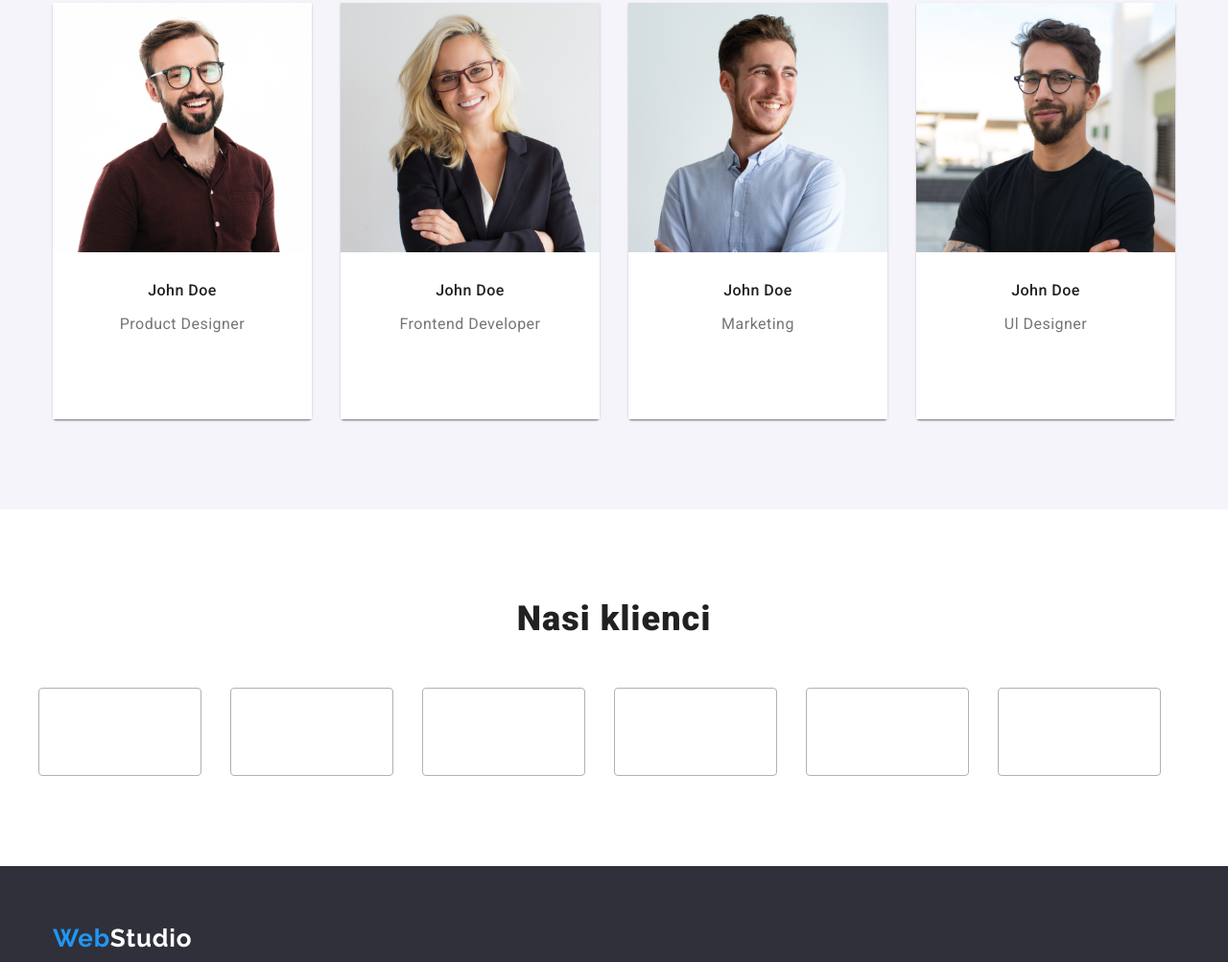
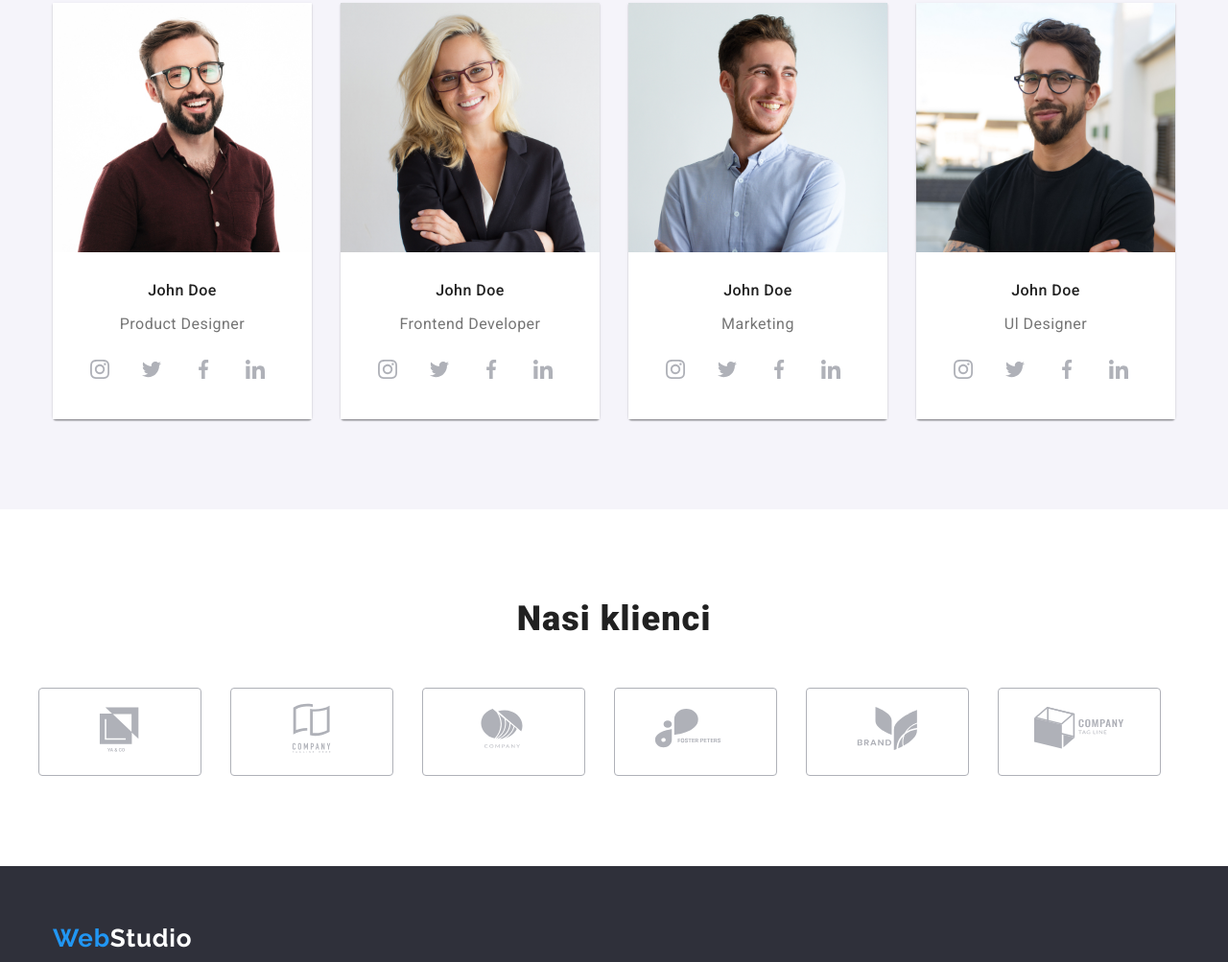
Before and after one commit to ewa-domanska/goit-markup-hw-04, a plain HTML site: page index.html in a window 1280 px wide. Shown: the part 1797-2800 px from the top of the page at 96% size. Drawn offline with nearby package versions, Linux system fonts and the light colour scheme; the site is published under a folder, as on GitHub Pages, so addresses that start at the root find nothing.

Commit message:
shortened icons href

```diff
--- a/index.html
+++ b/index.html
@@ -36,7 +36,7 @@
                     <li>
                         <div class="contact-items">
                             <svg class="boxes-icons-data" width="16px" height="12px">
-                                <use href="/goit-markup-hw-04/images/icons.svg#icon-envelope">
+                                <use href="images/icons.svg#icon-envelope">
                                 </use>
                             </svg>
                             <a class="contact-data link" href="tel:+48111111111">+48 111 111 111</a>
@@ -45,7 +45,7 @@
                     <li>
                         <div class="contact-items">
                             <svg class="boxes-icons-data" width="10px" height="16px">
-                                <use href="/goit-markup-hw-04/images/icons.svg#icon-smartphone">
+                                <use href="images/icons.svg#icon-smartphone">
                                 </use>
                             </svg>
                             <a class="contact-data link" href="mailto:info@devstudio.com">info@devstudio.com</a>
@@ -71,7 +71,7 @@
                         <li>
                             <div class="icon-wrapper">
                                 <svg class="boxes-icons" width="70px" height="70px">
-                                    <use href="/goit-markup-hw-04/images/icons.svg#icon-antenna-1">
+                                    <use href="images/icons.svg#icon-antenna-1">
                                     </use>
                                 </svg>
                             </div>
@@ -83,7 +83,7 @@
                         <li>
                             <div class="icon-wrapper">
                                 <svg class="boxes-icons" width="70px" height="70px">
-                                    <use href="/goit-markup-hw-04/images/icons.svg#icon-clock-1">
+                                    <use href="images/icons.svg#icon-clock-1">
                                     </use>
                                 </svg>
                             </div>
@@ -94,7 +94,7 @@
                         <li>
                             <div class="icon-wrapper">
                                 <svg class="boxes-icons" width="70px" height="70px">
-                                    <use href="/goit-markup-hw-04/images/icons.svg#icon-diagram-1">
+                                    <use href="images/icons.svg#icon-diagram-1">
                                     </use>
                                 </svg>
                             </div>
@@ -106,7 +106,7 @@
                         <li>
                             <div class="icon-wrapper">
                                 <svg class="boxes-icons" width="70px" height="70px">
-                                    <use href="/goit-markup-hw-04/images/icons.svg#icon-astronaut-1">
+                                    <use href="images/icons.svg#icon-astronaut-1">
                                     </use>
                                 </svg>
                             </div>
@@ -146,14 +146,14 @@
                                     <li class="social-list-item link">
                                         <a class="social-list-link" href="#">
                                             <svg class="social-icon" width="20px" height="20px">
-                                                <use href="/goit-markup-hw-04/images/icons.svg#icon-instagram"></use>
+                                                <use href="images/icons.svg#icon-instagram"></use>
                                             </svg>
                                         </a>
                                     </li>
                                     <li class="social-list-item link">
                                         <a class="social-list-link" href="#">
                                             <svg class="social-icon" width="20px" height="20px">
-                                                <use href="/goit-markup-hw-04/images/icons.svg#icon-twitter">
+                                                <use href="images/icons.svg#icon-twitter">
                                                 </use>
                                             </svg>
                                         </a>
@@ -161,7 +161,7 @@
                                     <li class="social-list-item link">
                                         <a class="social-list-link" href="#">
                                             <svg class="social-icon" width="20px" height="20px">
-                                                <use href="/goit-markup-hw-04/images/icons.svg#icon-facebook">
+                                                <use href="images/icons.svg#icon-facebook">
                                                 </use>
                                             </svg>
                                         </a>
@@ -169,7 +169,7 @@
                                     <li class="social-list-item link">
                                         <a class="social-list-link" href="#">
                                             <svg class="social-icon" width="20px" height="20px">
-                                                <use href="/goit-markup-hw-04/images/icons.svg#icon-linkedin">
+                                                <use href="images/icons.svg#icon-linkedin">
                                                 </use>
                                             </svg>
                                         </a>
@@ -187,14 +187,14 @@
                                     <li class="social-list-item link">
                                         <a class="social-list-link" href="#">
                                             <svg class="social-icon" width="20px" height="20px">
-                                                <use href="/goit-markup-hw-04/images/icons.svg#icon-instagram"></use>
+                                                <use href="images/icons.svg#icon-instagram"></use>
                                             </svg>
                                         </a>
                                     </li>
                                     <li class="social-list-item link">
                                         <a class="social-list-link" href="#">
                                             <svg class="social-icon" width="20px" height="20px">
-                                                <use href="/goit-markup-hw-04/images/icons.svg#icon-twitter">
+                                                <use href="images/icons.svg#icon-twitter">
                                                 </use>
                                             </svg>
                                         </a>
@@ -202,7 +202,7 @@
                                     <li class="social-list-item link">
                                         <a class="social-list-link" href="#">
                                             <svg class="social-icon" width="20px" height="20px">
-                                                <use href="/goit-markup-hw-04/images/icons.svg#icon-facebook">
+                                                <use href="images/icons.svg#icon-facebook">
                                                 </use>
                                             </svg>
                                         </a>
@@ -210,7 +210,7 @@
                                     <li class="social-list-item link">
                                         <a class="social-list-link" href="#">
                                             <svg class="social-icon" width="20px" height="20px">
-                                                <use href="/goit-markup-hw-04/images/icons.svg#icon-linkedin">
+                                                <use href="images/icons.svg#icon-linkedin">
                                                 </use>
                                             </svg>
                                         </a>
@@ -227,14 +227,14 @@
                                     <li class="social-list-item link">
                                         <a class="social-list-link" href="#">
                                             <svg class="social-icon" width="20px" height="20px">
-                                                <use href="/goit-markup-hw-04/images/icons.svg#icon-instagram"></use>
+                                                <use href="images/icons.svg#icon-instagram"></use>
                                             </svg>
                                         </a>
                                     </li>
                                     <li class="social-list-item link">
                                         <a class="social-list-link" href="#">
                                             <svg class="social-icon" width="20px" height="20px">
-                                                <use href="/goit-markup-hw-04/images/icons.svg#icon-twitter">
+                                                <use href="images/icons.svg#icon-twitter">
                                                 </use>
                                             </svg>
                                         </a>
@@ -242,7 +242,7 @@
                                     <li class="social-list-item link">
                                         <a class="social-list-link" href="#">
                                             <svg class="social-icon" width="20px" height="20px">
-                                                <use href="/goit-markup-hw-04/images/icons.svg#icon-facebook">
+                                                <use href="images/icons.svg#icon-facebook">
                                                 </use>
                                             </svg>
                                         </a>
@@ -250,7 +250,7 @@
                                     <li class="social-list-item link">
                                         <a class="social-list-link" href="#">
                                             <svg class="social-icon" width="20px" height="20px">
-                                                <use href="/goit-markup-hw-04/images/icons.svg#icon-linkedin">
+                                                <use href="images/icons.svg#icon-linkedin">
                                                 </use>
                                             </svg>
                                         </a>
@@ -267,14 +267,14 @@
                                     <li class="social-list-item link">
                                         <a class="social-list-link" href="#">
                                             <svg class="social-icon" width="20px" height="20px">
-                                                <use href="/goit-markup-hw-04/images/icons.svg#icon-instagram"></use>
+                                                <use href="images/icons.svg#icon-instagram"></use>
                                             </svg>
                                         </a>
                                     </li>
                                     <li class="social-list-item link">
                                         <a class="social-list-link" href="#">
                                             <svg class="social-icon" width="20px" height="20px">
-                                                <use href="/goit-markup-hw-04/images/icons.svg#icon-twitter">
+                                                <use href="images/icons.svg#icon-twitter">
                                                 </use>
                                             </svg>
                                         </a>
@@ -282,7 +282,7 @@
                                     <li class="social-list-item link">
                                         <a class="social-list-link" href="#">
                                             <svg class="social-icon" width="20px" height="20px">
-                                                <use href="/goit-markup-hw-04/images/icons.svg#icon-facebook">
+                                                <use href="images/icons.svg#icon-facebook">
                                                 </use>
                                             </svg>
                                         </a>
@@ -290,7 +290,7 @@
                                     <li class="social-list-item link">
                                         <a class="social-list-link" href="#">
                                             <svg class="social-icon" width="20px" height="20px">
-                                                <use href="/goit-markup-hw-04/images/icons.svg#icon-linkedin">
+                                                <use href="images/icons.svg#icon-linkedin">
                                                 </use>
                                             </svg>
                                         </a>
@@ -313,7 +313,7 @@
                     <li class="logo-border">
                         <a class="logo-links">
                             <svg class="logo-icons" width="106px" height="60.04px">
-                                <use href="/goit-markup-hw-04/images/icons.svg#icon-Client1">
+                                <use href="images/icons.svg#icon-Client1">
                                 </use>
                             </svg>
                         </a>
@@ -321,7 +321,7 @@
                     <li class="logo-border">
                         <a class="logo-links">
                             <svg class="logo-icons" width="106px" height="60.04px">
-                                <use href="/goit-markup-hw-04/images/icons.svg#icon-Client2">
+                                <use href="images/icons.svg#icon-Client2">
                                 </use>
                             </svg>
                         </a>
@@ -329,7 +329,7 @@
                     <li class="logo-border">
                         <a class="logo-links">
                             <svg class="logo-icons" width="106px" height="60.04px">
-                                <use href="/goit-markup-hw-04/images/icons.svg#icon-Client3">
+                                <use href="images/icons.svg#icon-Client3">
                                 </use>
                             </svg>
                         </a>
@@ -337,7 +337,7 @@
                     <li class="logo-border">
                         <a class="logo-links">
                             <svg class="logo-icons" width="106px" height="60.04px">
-                                <use href="/goit-markup-hw-04/images/icons.svg#icon-Client4">
+                                <use href="images/icons.svg#icon-Client4">
                                 </use>
                             </svg>
                         </a>
@@ -345,7 +345,7 @@
                     <li class="logo-border">
                         <a class="logo-links">
                             <svg class="logo-icons" width="106px" height="60.04px">
-                                <use href="/goit-markup-hw-04/images/icons.svg#icon-Client5">
+                                <use href="images/icons.svg#icon-Client5">
                                 </use>
                             </svg>
                         </a>
@@ -353,7 +353,7 @@
                     <li class="logo-border">
                         <a class="logo-links">
                             <svg class="logo-icons" width="106px" height="60.04px">
-                                <use href="/goit-markup-hw-04/images/icons.svg#icon-Client6">
+                                <use href="images/icons.svg#icon-Client6">
                                 </use>
                             </svg>
                         </a>
@@ -389,14 +389,14 @@
                             <li class="social-list-item link">
                                 <a class="background-icons-footer" href="#">
                                     <svg class="social-icon-footer" width="20px" height="20px">
-                                        <use href="/goit-markup-hw-04/images/icons.svg#icon-instagram"></use>
+                                        <use href="images/icons.svg#icon-instagram"></use>
                                     </svg>
                                 </a>
                             </li>
                             <li class="social-list-item link">
                                 <a class="background-icons-footer" href="#">
                                     <svg class="social-icon-footer" width="20px" height="20px">
-                                        <use href="/goit-markup-hw-04/images/icons.svg#icon-twitter">
+                                        <use href="images/icons.svg#icon-twitter">
                                         </use>
                                     </svg>
                                 </a>
@@ -404,7 +404,7 @@
                             <li class="social-list-item link">
                                 <a class="background-icons-footer" href="#">
                                     <svg class="social-icon-footer" width="20px" height="20px">
-                                        <use href="/goit-markup-hw-04/images/icons.svg#icon-facebook">
+                                        <use href="images/icons.svg#icon-facebook">
                                         </use>
                                     </svg>
                                 </a>
@@ -412,7 +412,7 @@
                             <li class="social-list-item link">
                                 <a class="background-icons-footer" href="#">
                                     <svg class="social-icon-footer" width="20px" height="20px">
-                                        <use href="/goit-markup-hw-04/images/icons.svg#icon-linkedin">
+                                        <use href="images/icons.svg#icon-linkedin">
                                         </use>
                                     </svg>
                                 </a>
```
Also changed, not shown: portfolio.html (+6 -6 lines).
